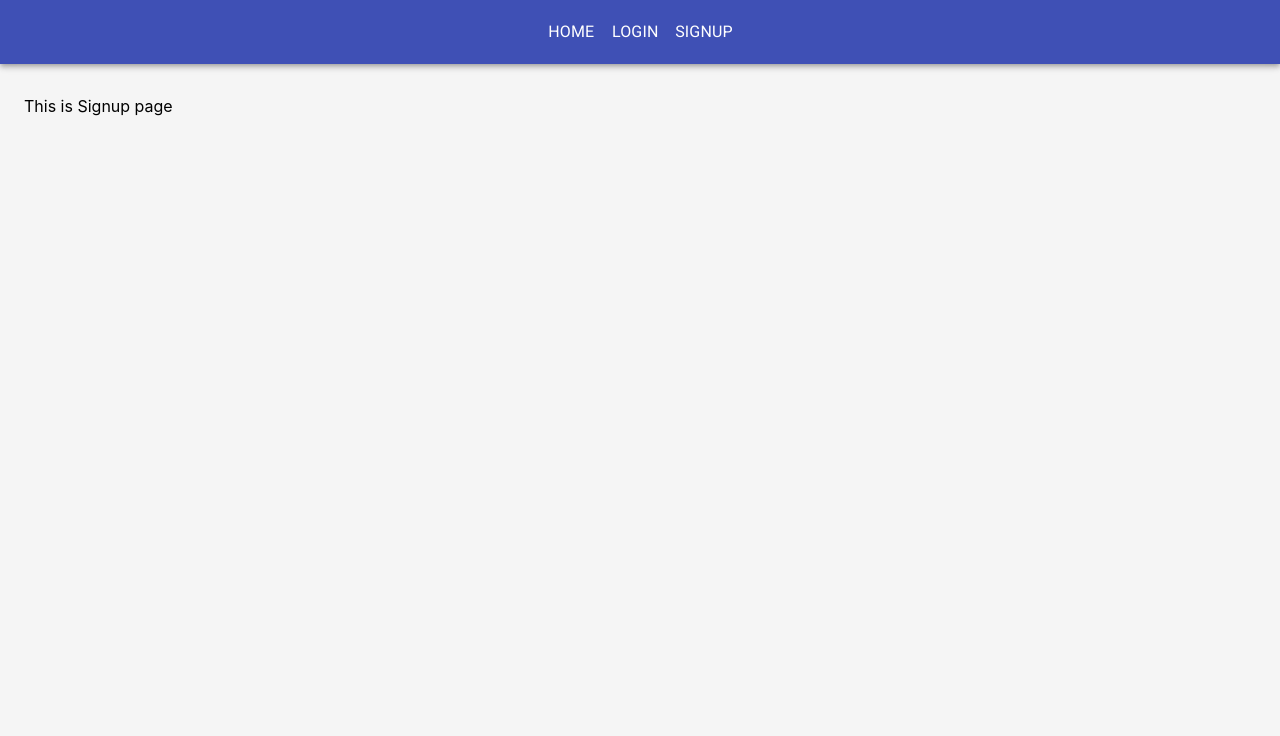
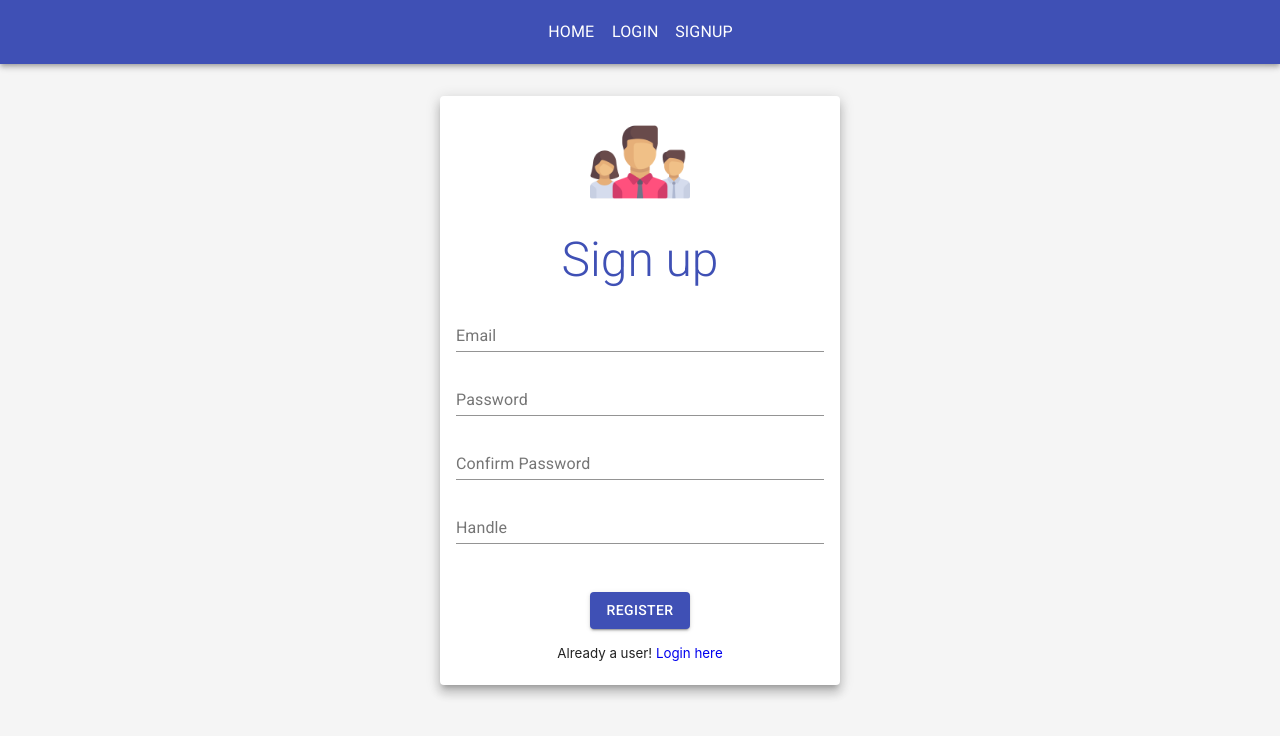
Before and after one commit to Sahl-A/DiscoverIt, a React (Create React App) app: page /signup in a window 1280 px wide. Shown: the top 736 px of the page. Built offline with nearby package versions, Linux system fonts and the light colour scheme.

Commit message:
4: signup page

```diff
--- a/src/App.js
+++ b/src/App.js
@@ -21,6 +21,8 @@ import Navbar from "./components/Navbar";
 
 axios.defaults.baseURL = 'http://localhost:8080/api';
 
+
+
 function App() {
   return (
     <ThemeProvider theme={theme}>
--- a/src/pages/Login.js
+++ b/src/pages/Login.js
@@ -13,11 +13,13 @@ import CardContent from "@material-ui/core/CardContent";
 import TextField from "@material-ui/core/TextField";
 import CircularProgress from "@material-ui/core/CircularProgress";
 
-const useStyles = makeStyles({
-  loginContainer: { maxWidth: 400, margin: "auto", textAlign: "center" },
-  image: { maxWidth: 100 },
-  pageTitle: { fontWeight: "lighter", margin: "1rem auto" },
-  textField: { marginBottom: "1rem" },
+const useStyles = makeStyles((theme) => {
+  return {
+    loginContainer: theme.loginContainer,
+    image: theme.image,
+    pageTitle: theme.pageTitle,
+    textField: theme.textField,
+  };
 });
 
 export default function Login(props) {
--- a/src/pages/signup.js
+++ b/src/pages/signup.js
@@ -1,9 +1,148 @@
-import React from 'react'
+import React, { useState } from "react";
+import { useHistory, Link } from "react-router-dom";
+import axios from "axios";
 
-export default function signup() {
-    return (
-        <div>
-            This is Signup page
-        </div>
-    )
+import loginLogo from "../images/logo.png";
+
+// MUI stuff
+import Typography from "@material-ui/core/Typography";
+import Button from "@material-ui/core/Button";
+import { makeStyles } from "@material-ui/core/styles";
+import Card from "@material-ui/core/Card";
+import CardContent from "@material-ui/core/CardContent";
+import TextField from "@material-ui/core/TextField";
+import CircularProgress from "@material-ui/core/CircularProgress";
+
+const useStyles = makeStyles((theme) => ({
+  loginContainer: theme.loginContainer,
+  image: theme.image,
+  pageTitle: theme.pageTitle,
+  textField: theme.textField,
+}));
+
+export default function Login(props) {
+  const classes = useStyles();
+  const history = useHistory();
+
+  ///////// Hooooooooooooooooks /////////
+  // useState Hook //
+  const [email, setEmail] = useState("");
+  const [password, setPassword] = useState("");
+  const [confirmPassword, setConfirmPassword] = useState("");
+  const [handle, setHandle] = useState("");
+  const [error, setError] = useState("");
+  const [loading, setLoading] = useState(false);
+
+  ///////// Functions /////////
+  // Handle form submit
+  const handleSubmit = async (e) => {
+    e.preventDefault();
+    try {
+      setLoading(true);
+      await axios.post("/signup", { email, password, handle, confirmPassword });
+      setLoading(false);
+      history.push("/");
+    } catch (error) {
+      setError(error.response?.data.errors);
+      setLoading(false);
+    }
+  };
+
+  // Handle input change
+  const handleChange = (e) => {
+    switch (e.target.name) {
+      case "email":
+        setEmail(e.target.value);
+        break;
+      case "password":
+        setPassword(e.target.value);
+        break;
+      case "handle":
+        setHandle(e.target.value);
+        break;
+      case "confirmPassword":
+        setConfirmPassword(e.target.value);
+        break;
+
+      default:
+        break;
+    }
+  };
+
+  return (
+    <Card raised className={classes.loginContainer}>
+      <CardContent>
+        <img src={loginLogo} alt="Website logo" className={classes.image} />
+        <Typography variant="h3" color="primary" className={classes.pageTitle}>
+          Sign up
+        </Typography>
+        <form noValidate onSubmit={handleSubmit}>
+          <TextField
+            error={error?.match(/email/gi) ? true : false}
+            helperText={error?.match(/email/gi) ? error : ""}
+            fullWidth
+            id="email"
+            name="email"
+            type="email"
+            label="Email"
+            value={email}
+            onChange={handleChange}
+            className={classes.textField}
+          />
+          <TextField
+            error={error?.match(/password/gi) ? true : false}
+            helperText={error?.match(/password/gi) ? error : ""}
+            fullWidth
+            id="password"
+            name="password"
+            type="password"
+            label="Password"
+            value={password}
+            onChange={handleChange}
+            className={classes.textField}
+          />
+          <TextField
+            error={error?.match(/Both passwords/gi) ? true : false}
+            helperText={error?.match(/Both passwords/gi) ? error : ""}
+            fullWidth
+            id="confirmPassword"
+            name="confirmPassword"
+            type="password"
+            label="Confirm Password"
+            value={confirmPassword}
+            onChange={handleChange}
+            className={classes.textField}
+          />
+          <TextField
+            error={error?.match(/Username/gi) ? true : false}
+            helperText={error?.match(/Username/gi) ? error : ""}
+            fullWidth
+            id="handle"
+            name="handle"
+            type="handle"
+            label="Handle"
+            value={handle}
+            onChange={handleChange}
+            className={classes.textField}
+          />
+          <Button
+            style={{ margin: "2rem auto" }}
+            type="submit"
+            variant="contained"
+            color="primary"
+            disabled={loading}
+          >
+            {loading ? (
+              <CircularProgress size={20} color="secondary" />
+            ) : (
+              "Register"
+            )}
+          </Button>
+          <small style={{ display: "block", marginTop: "-1rem" }}>
+            Already a user! <Link to="/login">Login here</Link>
+          </small>
+        </form>
+      </CardContent>
+    </Card>
+  );
 }
--- a/src/theme.js
+++ b/src/theme.js
@@ -1,18 +1,22 @@
-import { createMuiTheme } from '@material-ui/core/styles';
+import { createMuiTheme } from "@material-ui/core/styles";
 
-export default  createMuiTheme({
+export default createMuiTheme({
   palette: {
     primary: {
-          light: '#757ce8',
-          main: '#3f50b5',
-          dark: '#002884',
-          contrastText: '#fff',
+      light: "#757ce8",
+      main: "#3f50b5",
+      dark: "#002884",
+      contrastText: "#fff",
     },
     secondary: {
-          light: '#ff7961',
-          main: '#f44336',
-          dark: '#ba000d',
-          contrastText: '#000',
+      light: "#ff7961",
+      main: "#f44336",
+      dark: "#ba000d",
+      contrastText: "#000",
     },
   },
+  loginContainer: { maxWidth: 400, margin: "auto", textAlign: "center" },
+  image: { maxWidth: 100 },
+  pageTitle: { fontWeight: "lighter", margin: "1rem auto" },
+  textField: { marginBottom: "1rem" },
 });
```
Also changed, not shown: src/pages/login.js (+7 -5 lines). Lines whose indentation alone changed are shown as unchanged.
